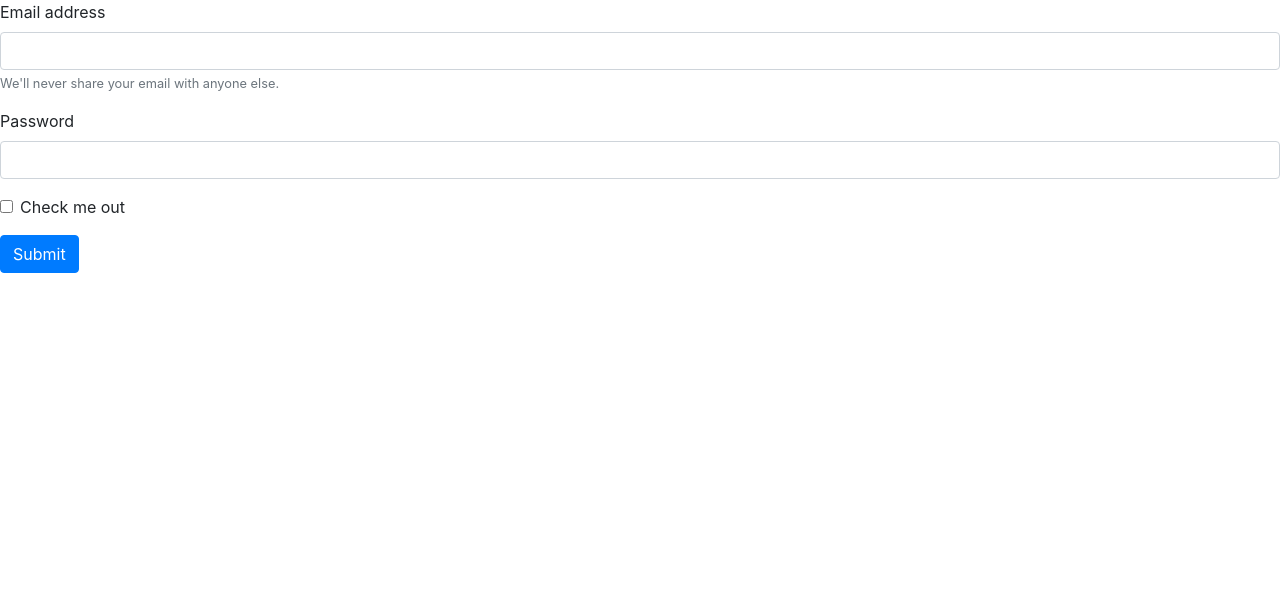
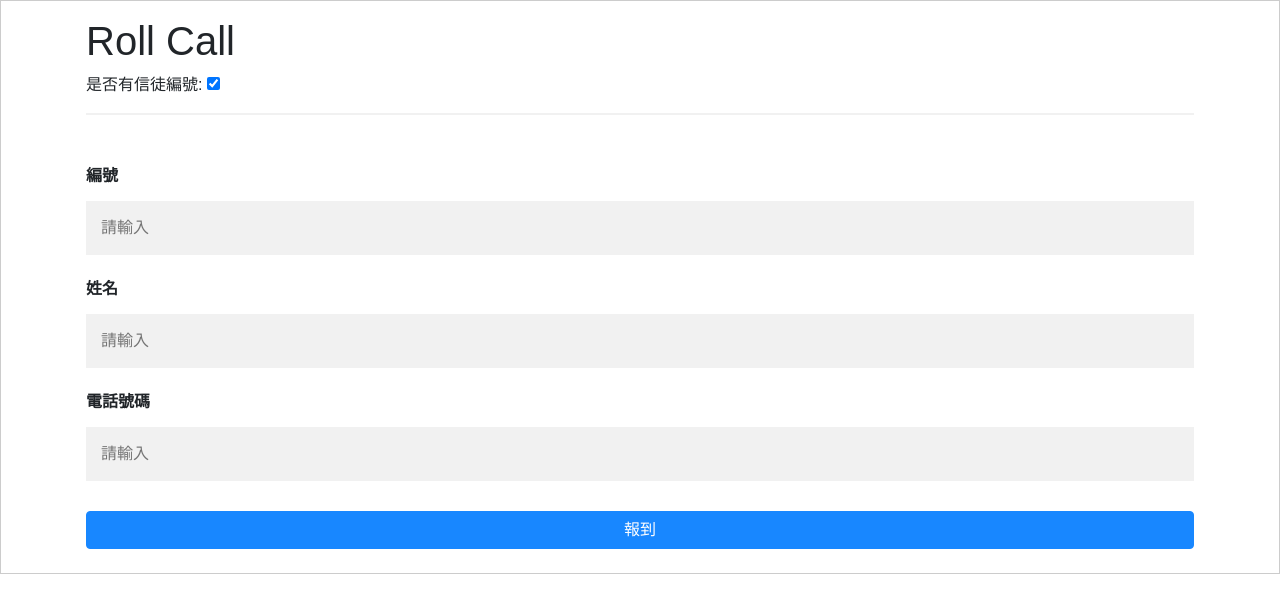
Before and after one commit to sstjc/activity-register, a plain HTML site: page index.html in a window 1280 px wide. Drawn offline with nearby package versions, Linux system fonts and the light colour scheme.

Commit message:
add note

```diff
--- a/index.html
+++ b/index.html
@@ -1,33 +1,59 @@
-<!doctype html>
-<html lang="en">
-  <head>
-    <!-- Required meta tags -->
-    <meta charset="utf-8">
-    <meta name="viewport" content="width=device-width, initial-scale=1, shrink-to-fit=no">
+<!DOCTYPE html>
+<html>
+  <link rel="stylesheet" href="https://cdn.jsdelivr.net/npm/bootstrap@4.6.0/dist/css/bootstrap.min.css" integrity="sha384-B0vP5xmATw1+K9KRQjQERJvTumQW0nPEzvF6L/Z6nronJ3oUOFUFpCjEUQouq2+l" crossorigin="anonymous">
 
-    <!-- Bootstrap CSS -->
-    <link rel="stylesheet" href="https://cdn.jsdelivr.net/npm/bootstrap@4.6.0/dist/css/bootstrap.min.css" integrity="sha384-B0vP5xmATw1+K9KRQjQERJvTumQW0nPEzvF6L/Z6nronJ3oUOFUFpCjEUQouq2+l" crossorigin="anonymous">
+  <!-- <link rel="stylesheet" type="text/css" href="style/reset.css" /> -->
+  <link rel="stylesheet" type="text/css" href="style/main.css" />
 
-    <title>Hello, world!</title>
-  </head>
-  <body>
-    <form>
-      <div class="form-group">
-        <label for="exampleInputEmail1">Email address</label>
-        <input type="email" class="form-control" id="exampleInputEmail1" aria-describedby="emailHelp">
-        <small id="emailHelp" class="form-text text-muted">We'll never share your email with anyone else.</small>
+<body>
+<div>
+  <form action="/action_page.php" style="border:1px solid #ccc">
+    <div class="container">
+      <h1>Roll Call</h1>
+      <!-- <p>請輸入報到資料</p> -->
+      <div>是否有信徒編號: <input type="checkbox" checked="checked" name="check_member"></div>
+      <hr>
+      </br>
+      <div>
+        <label for="member_id"><b>編號</b></label>
+        <input type="text" placeholder="請輸入" name="member_id" required>
       </div>
-      <div class="form-group">
-        <label for="exampleInputPassword1">Password</label>
-        <input type="password" class="form-control" id="exampleInputPassword1">
+      <div>
+        <label for="name"><b>姓名</b></label>
+        <input type="text" placeholder="請輸入" name="name" required>
       </div>
-      <div class="form-group form-check">
-        <input type="checkbox" class="form-check-input" id="exampleCheck1">
-        <label class="form-check-label" for="exampleCheck1">Check me out</label>
+      <div>
+        <label for="phone"><b>電話號碼</b></label>
+        <input type="text" placeholder="請輸入" name="phone" required>
       </div>
-      <button type="submit" class="btn btn-primary">Submit</button>
-    </form>
-    <script src="https://code.jquery.com/jquery-3.5.1.slim.min.js" integrity="sha384-DfXdz2htPH0lsSSs5nCTpuj/zy4C+OGpamoFVy38MVBnE+IbbVYUew+OrCXaRkfj" crossorigin="anonymous"></script>
-    <script src="https://cdn.jsdelivr.net/npm/bootstrap@4.6.0/dist/js/bootstrap.bundle.min.js" integrity="sha384-Piv4xVNRyMGpqkS2by6br4gNJ7DXjqk09RmUpJ8jgGtD7zP9yug3goQfGII0yAns" crossorigin="anonymous"></script>
-  </body>
+      <div class="clearfix">
+        <button type="submit" class="btn btn-primary" data-toggle="modal" data-target="#exampleModal">報到</button>
+      </div>
+    </div>
+  </form>
+</div>
+
+
+<!-- Modal -->
+<div class="modal fade" id="exampleModal" tabindex="-1" role="dialog" aria-labelledby="exampleModalLabel" aria-hidden="true">
+  <div class="modal-dialog" role="document">
+    <div class="modal-content">
+      <div class="modal-header">
+        <h5 class="modal-title" id="exampleModalLabel">報到成功</h5>
+        <button type="button" class="close" data-dismiss="modal" aria-label="Close">
+          <span aria-hidden="true">&times;</span>
+        </button>
+      </div>
+      <div class="modal-body">
+        Jimmy 報到成功
+      </div>
+      <div class="modal-footer">
+        <button type="button" class="btn btn-primary" data-dismiss="modal">關閉</button>
+      </div>
+    </div>
+  </div>
+</div>
+<script src="https://code.jquery.com/jquery-3.5.1.slim.min.js" integrity="sha384-DfXdz2htPH0lsSSs5nCTpuj/zy4C+OGpamoFVy38MVBnE+IbbVYUew+OrCXaRkfj" crossorigin="anonymous"></script>
+<script src="https://cdn.jsdelivr.net/npm/bootstrap@4.6.0/dist/js/bootstrap.bundle.min.js" integrity="sha384-Piv4xVNRyMGpqkS2by6br4gNJ7DXjqk09RmUpJ8jgGtD7zP9yug3goQfGII0yAns" crossorigin="anonymous"></script>
+</body>
 </html>
--- /dev/null
+++ b/style/main.css
@@ -0,0 +1,69 @@
+body {font-family: Arial, Helvetica, sans-serif;}
+* {box-sizing: border-box}
+
+/* Full-width input fields */
+input[type=text], input[type=password] {
+  width: 100%;
+  padding: 15px;
+  margin: 5px 0 22px 0;
+  display: inline-block;
+  border: none;
+  background: #f1f1f1;
+}
+
+input[type=text]:focus, input[type=password]:focus {
+  background-color: #ddd;
+  outline: none;
+}
+
+hr {
+  border: 1px solid #f1f1f1;
+  margin-bottom: 25px;
+}
+
+/* Set a style for all buttons */
+button {
+  background-color: #4CAF50;
+  color: white;
+  padding: 14px 20px;
+  margin: 8px 0;
+  border: none;
+  cursor: pointer;
+  width: 100%;
+  opacity: 0.9;
+}
+
+button:hover {
+  opacity:1;
+}
+
+/* Extra styles for the cancel button */
+.cancelbtn {
+  padding: 14px 20px;
+  background-color: #f44336;
+}
+
+/* Float cancel and signup buttons and add an equal width */
+.cancelbtn, .signupbtn {
+  float: left;
+  width: 50%;
+}
+
+/* Add padding to container elements */
+.container {
+  padding: 16px;
+}
+
+/* Clear floats */
+.clearfix::after {
+  content: "";
+  clear: both;
+  display: table;
+}
+
+/* Change styles for cancel button and signup button on extra small screens */
+@media screen and (max-width: 300px) {
+  .cancelbtn, .signupbtn {
+     width: 100%;
+  }
+}
--- /dev/null
+++ b/style/reset.css
@@ -0,0 +1,48 @@
+/* http://meyerweb.com/eric/tools/css/reset/
+   v2.0 | 20110126
+   License: none (public domain)
+*/
+
+html, body, div, span, applet, object, iframe,
+h1, h2, h3, h4, h5, h6, p, blockquote, pre,
+a, abbr, acronym, address, big, cite, code,
+del, dfn, em, img, ins, kbd, q, s, samp,
+small, strike, strong, sub, sup, tt, var,
+b, u, i, center,
+dl, dt, dd, ol, ul, li,
+fieldset, form, label, legend,
+table, caption, tbody, tfoot, thead, tr, th, td,
+article, aside, canvas, details, embed,
+figure, figcaption, footer, header, hgroup,
+menu, nav, output, ruby, section, summary,
+time, mark, audio, video {
+	margin: 0;
+	padding: 0;
+	border: 0;
+	font-size: 100%;
+	font: inherit;
+	vertical-align: baseline;
+}
+/* HTML5 display-role reset for older browsers */
+article, aside, details, figcaption, figure,
+footer, header, hgroup, menu, nav, section {
+	display: block;
+}
+body {
+	line-height: 1;
+}
+ol, ul {
+	list-style: none;
+}
+blockquote, q {
+	quotes: none;
+}
+blockquote:before, blockquote:after,
+q:before, q:after {
+	content: '';
+	content: none;
+}
+table {
+	border-collapse: collapse;
+	border-spacing: 0;
+}
```
Also changed, not shown: bootstrap_demo.html (added, +33 -0 lines).
